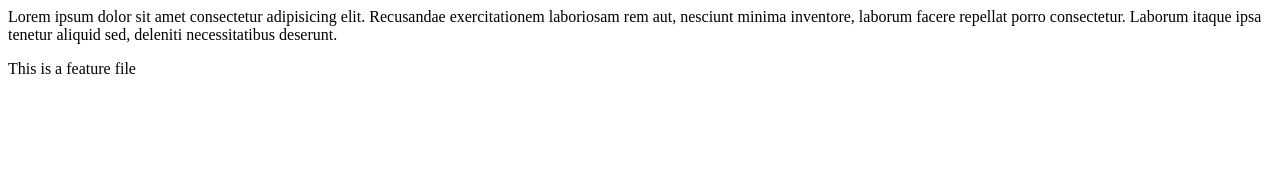
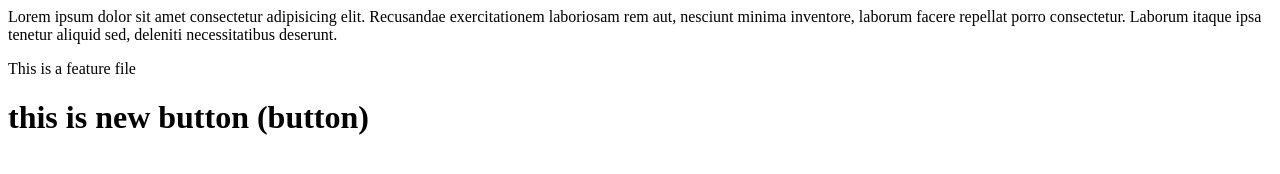
Before and after one commit to Shubham27111998/repository, a plain HTML site: page index.html in a window 1280 px wide. Drawn offline with Linux system fonts and the light colour scheme.

Commit message:
new button Added

```diff
--- a/index.html
+++ b/index.html
@@ -2,3 +2,4 @@
     minima inventore, laborum facere repellat porro consectetur. Laborum itaque ipsa tenetur aliquid sed, deleniti
     necessitatibus deserunt.</p>
 <p>This is a feature file</p>
+<h1>this is new button (button)</h1>
```
